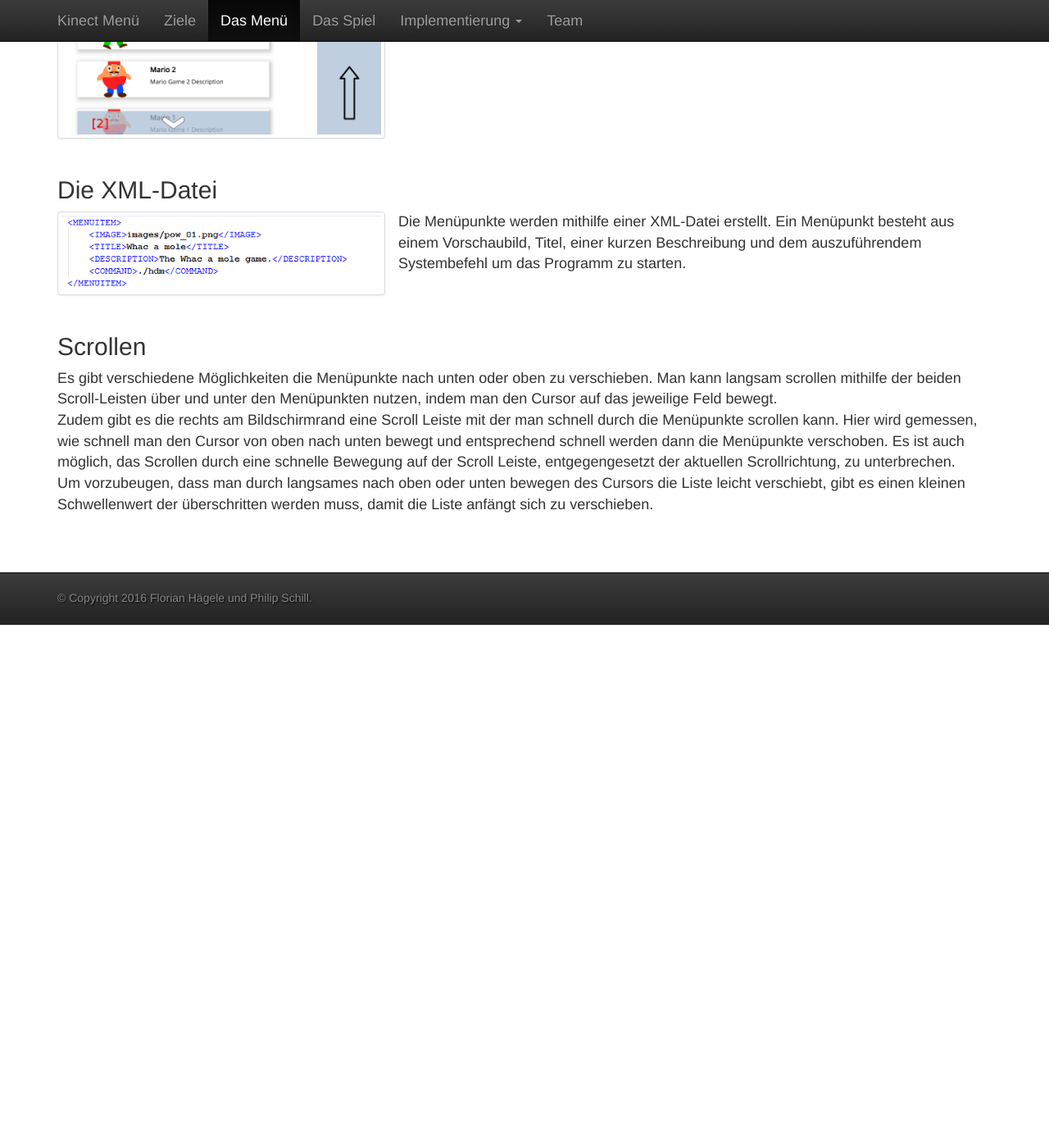
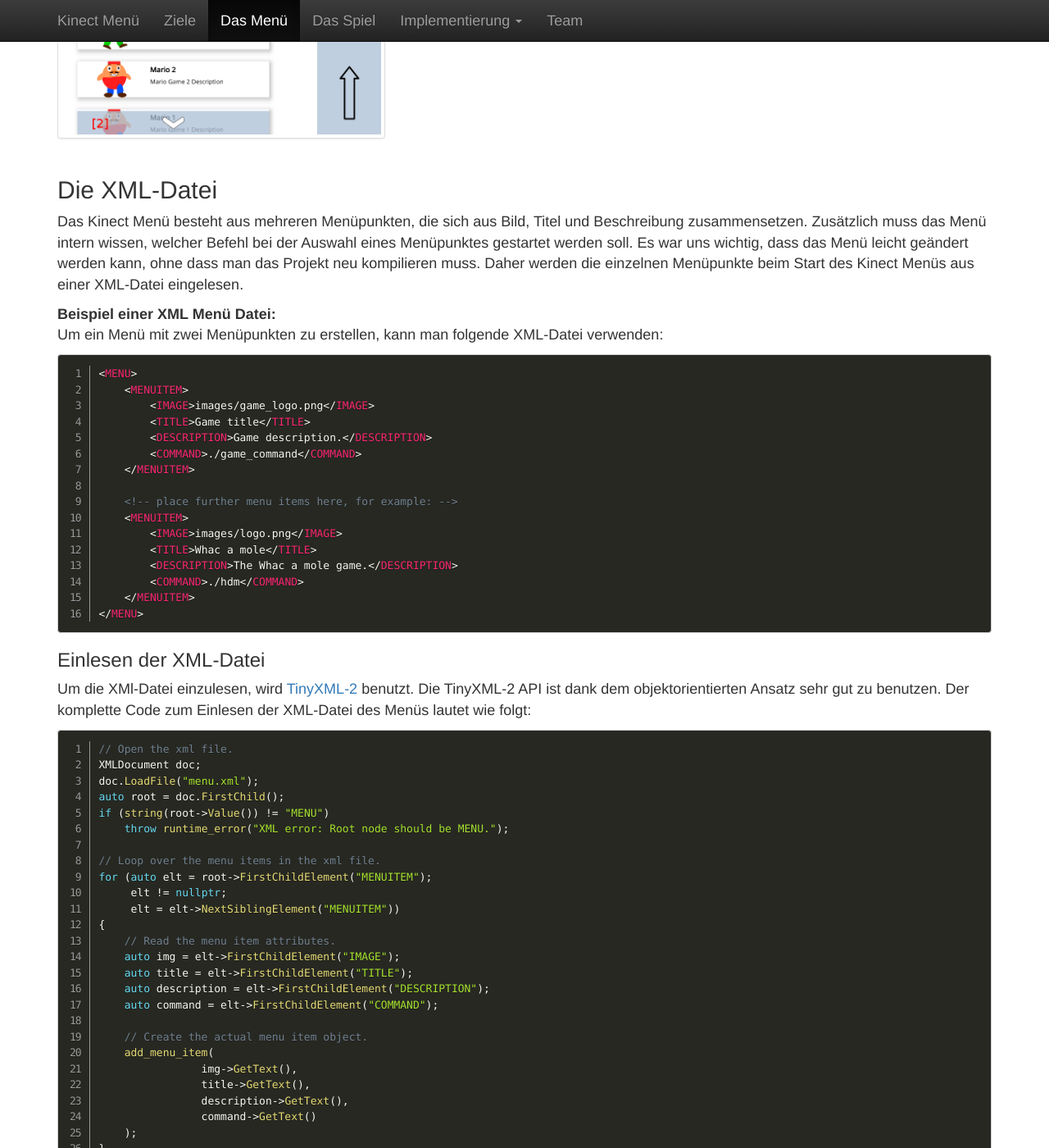
Before and after one commit to dagophil/sfml_openni, a Jekyll site: the page built from doc_src/menu.html, in a window 1280 px wide and 1400 px high, scrolled down 756 px. Shown: the whole window at 82% size. Built offline with Jekyll 4.4.1, drawn with Linux system fonts in a browser that asks for light colours; before the commit the page ends 1518 px from its top, so only the background shows below that.

Commit message:
Doc: Finished tinyxml part.

```diff
--- a/doc_src/menu.html
+++ b/doc_src/menu.html
@@ -32,15 +32,62 @@ menupos: 2
 <br />
 
 <h2>Die XML-Datei</h2>
+<p>Das Kinect Menü besteht aus mehreren Menüpunkten, die sich aus Bild, Titel und Beschreibung zusammensetzen. Zusätzlich muss das Menü intern wissen, welcher Befehl bei der Auswahl eines Menüpunktes gestartet werden soll. Es war uns wichtig, dass das Menü leicht geändert werden kann, ohne dass man das Projekt neu kompilieren muss. Daher werden die einzelnen Menüpunkte beim Start des Kinect Menüs aus einer XML-Datei eingelesen.</p>
 
-<div class="clearfix">
-    <a href="{{base}}/img/menu_xml.png" class="lightbox-link" data-lightbox="menu_xml">
-        <img class="img-responsive img-thumbnail lfloat-sm-6"  width="400" height="314" src="{{base}}/img/menu_xml.png" alt="menu_xml.png"/></a>
-    <p>
-        Die Menüpunkte werden mithilfe einer XML-Datei erstellt. Ein Menüpunkt besteht aus einem Vorschaubild, Titel, einer kurzen Beschreibung und dem auszuführendem Systembefehl um das Programm zu starten.
-        <br />
-    </p>
-</div>
+<p><strong>Beispiel einer XML Menü Datei:</strong><br />
+Um ein Menü mit zwei Menüpunkten zu erstellen, kann man folgende XML-Datei verwenden:</p>
+<pre class="line-numbers">
+<code class="language-xml">
+&lt;MENU&gt;
+    &lt;MENUITEM&gt;
+        &lt;IMAGE&gt;images/game_logo.png&lt;/IMAGE&gt;
+        &lt;TITLE&gt;Game title&lt;/TITLE&gt;
+        &lt;DESCRIPTION&gt;Game description.&lt;/DESCRIPTION&gt;
+        &lt;COMMAND&gt;./game_command&lt;/COMMAND&gt;
+    &lt;/MENUITEM&gt;
+
+    &lt;!-- place further menu items here, for example: --&gt;
+    &lt;MENUITEM&gt;
+        &lt;IMAGE&gt;images/logo.png&lt;/IMAGE&gt;
+        &lt;TITLE&gt;Whac a mole&lt;/TITLE&gt;
+        &lt;DESCRIPTION&gt;The Whac a mole game.&lt;/DESCRIPTION&gt;
+        &lt;COMMAND&gt;./hdm&lt;/COMMAND&gt;
+    &lt;/MENUITEM&gt;
+&lt;/MENU&gt;</code>
+</pre>
+
+<h3>Einlesen der XML-Datei</h3>
+<p>Um die XMl-Datei einzulesen, wird <a href="http://www.grinninglizard.com/tinyxml2/" target="_blank">TinyXML-2</a> benutzt. Die TinyXML-2 API ist dank dem objektorientierten Ansatz sehr gut zu benutzen. Der komplette Code zum Einlesen der XML-Datei des Menüs lautet wie folgt:</p>
+
+<pre class="line-numbers">
+<code class="language-cpp">
+// Open the xml file.
+XMLDocument doc;
+doc.LoadFile("menu.xml");
+auto root = doc.FirstChild();
+if (string(root->Value()) != "MENU")
+    throw runtime_error("XML error: Root node should be MENU.");
+
+// Loop over the menu items in the xml file.
+for (auto elt = root->FirstChildElement("MENUITEM");
+     elt != nullptr;
+     elt = elt->NextSiblingElement("MENUITEM"))
+{
+    // Read the menu item attributes.
+    auto img = elt->FirstChildElement("IMAGE");
+    auto title = elt->FirstChildElement("TITLE");
+    auto description = elt->FirstChildElement("DESCRIPTION");
+    auto command = elt->FirstChildElement("COMMAND");
+
+    // Create the actual menu item object.
+    add_menu_item(
+                img->GetText(),
+                title->GetText(),
+                description->GetText(),
+                command->GetText()
+    );
+}</code>
+</pre>
 <br />
 
 <h2>Scrollen</h2>
```
Also changed, not shown: doc_src/_implementation/libraries.html (+1 -24 lines).
